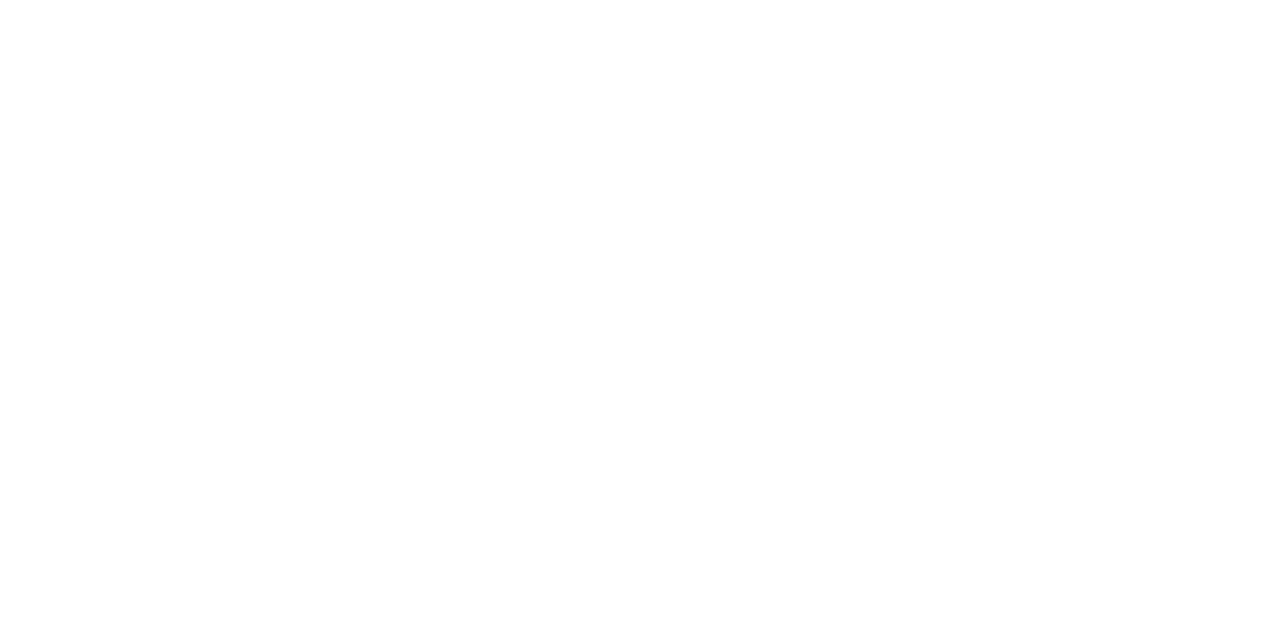
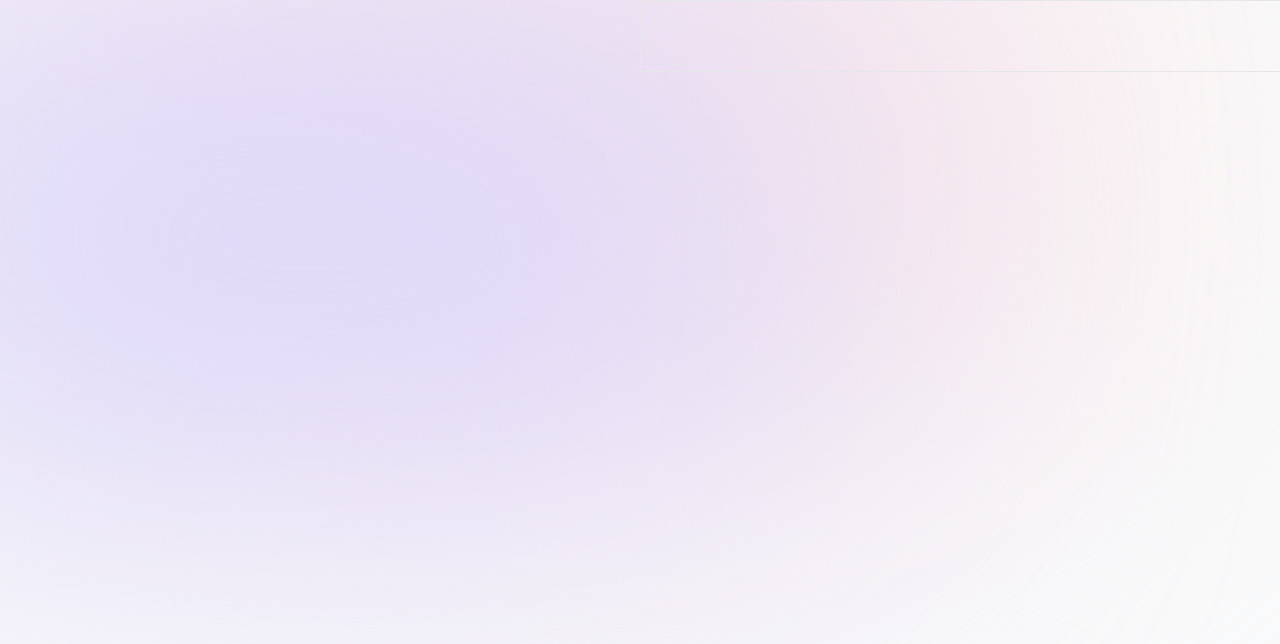
Before and after one commit to Gokulsankar-21/My-Portfolio, a Next.js app: page / in a window 1280 px wide. Shown: the top 644 px of the page. Built offline with nearby package versions, Linux system fonts and the light colour scheme.

Commit message:
add the big blurrydots to the background

```diff
--- /dev/null
+++ b/app/components/Header.tsx
@@ -0,0 +1,10 @@
+import React from 'react'
+
+export default function Header() {
+  return (
+      <header>
+          <div className="fixed top-0 left-1/2 h-[4.5rem] w-full
+          rounded-none border "></div>
+    </header>
+  )
+}
--- a/app/layout.tsx
+++ b/app/layout.tsx
@@ -1,3 +1,4 @@
+import Header from './components/Header'
 import './globals.css'
 import { Inter } from 'next/font/google'
 
@@ -15,14 +16,22 @@
 }) {
   return (
     <html lang="en">
-      <body className={inter.className}>
+      <body className={` ${inter.className}
+      bg-gray-50 text-gray-950  relative
+      `}>
+
+          {/* big blurry dots -  trendy design */}
+
+        <div className="bg-[#fbe2e3] absolute top-[-6rem] right-[11rem] h-[31.25rem] w-[31.25rem] rounded-full  sm:w-[68.75rem] blur-[10rem] -z-10"></div>
+        <div className="bg-[#dbd7fb] absolute top-[-1rem] left-[-35rem] h-[31.25rem] w-[50rem] rounded-full  sm:w-[68.75rem] md:left-[-33rem] lg:left-[-28rem] xl:left-[-15rem] 2xl:left-[-5rem] blur-[10rem] -z-10"></div>
+        {/* header */}
+        <Header />
         {/* Home Page */}
         {children}
       </body>
     </html>
   )
 }
-
 /**
  * slogo for me -
  * i am always working with project,
@@ -34,5 +43,14 @@
  *
  * ithu byteGrad - excellent and cool ah soldraru
  * na itha epdi expose panna poren nu - enaku idea ila
- * ivaru kita - trendy and catchy learning ah kahtukalam -  modern dev ah na iruka mudyum
+ * ivaru kita - trendy and catchy learning ah kahtukalam -  modern dev ah na iruka
+ * mudyum
+ *
+ * @backtick
+ * backtick - windows + `` this
  */
+/**
+ * @style_notes
+ * mobile and tab size ku etha marri nama dots ah pakkathula right each other ;la set pandrom
+ * in large screeen la gap perusa iruku so atheketha maari ella screen kum alignment ah set pandrom - Good Tricks
+ */
```
Also changed, not shown: app/page.tsx (line endings or trailing spaces).
